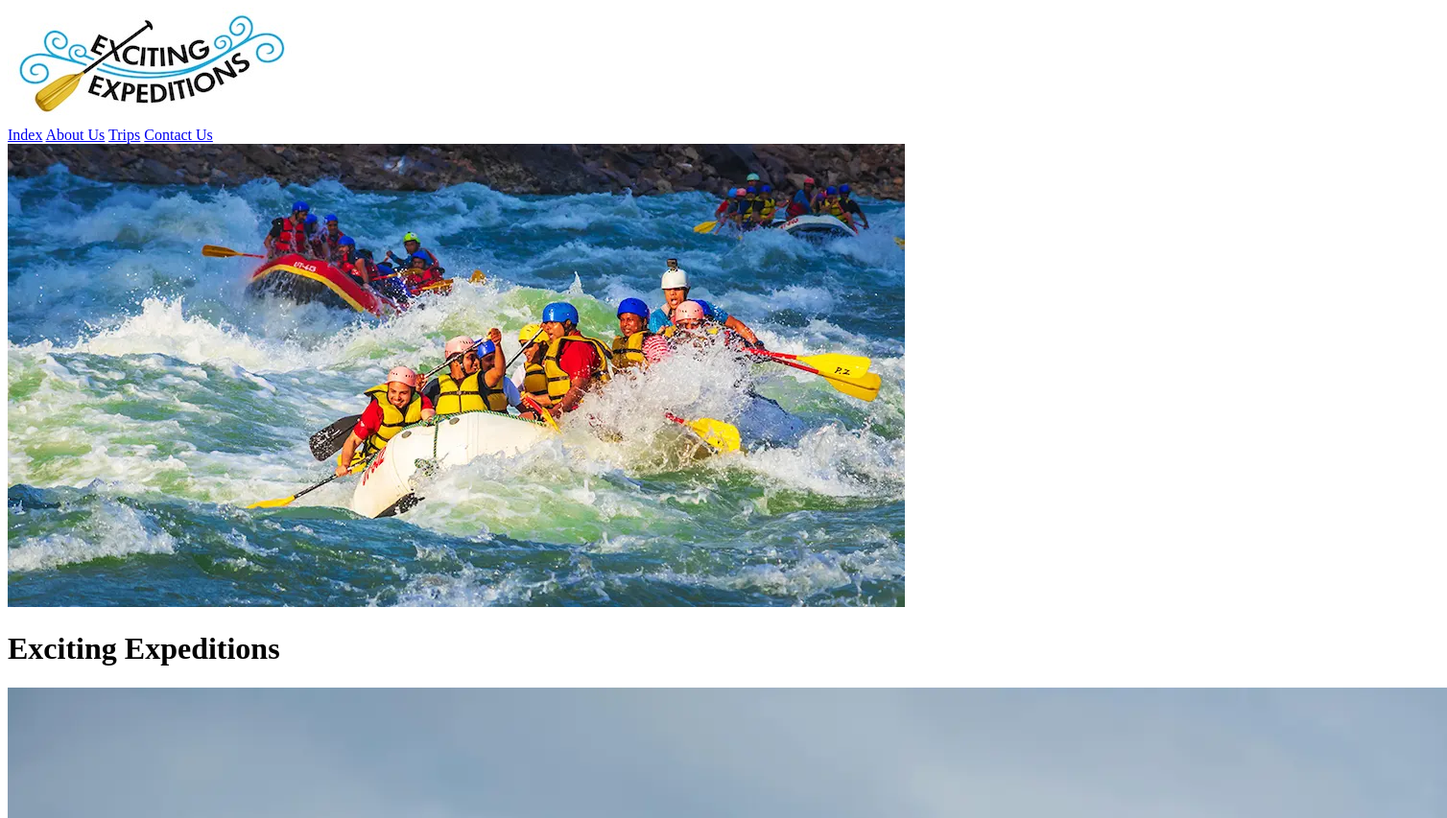
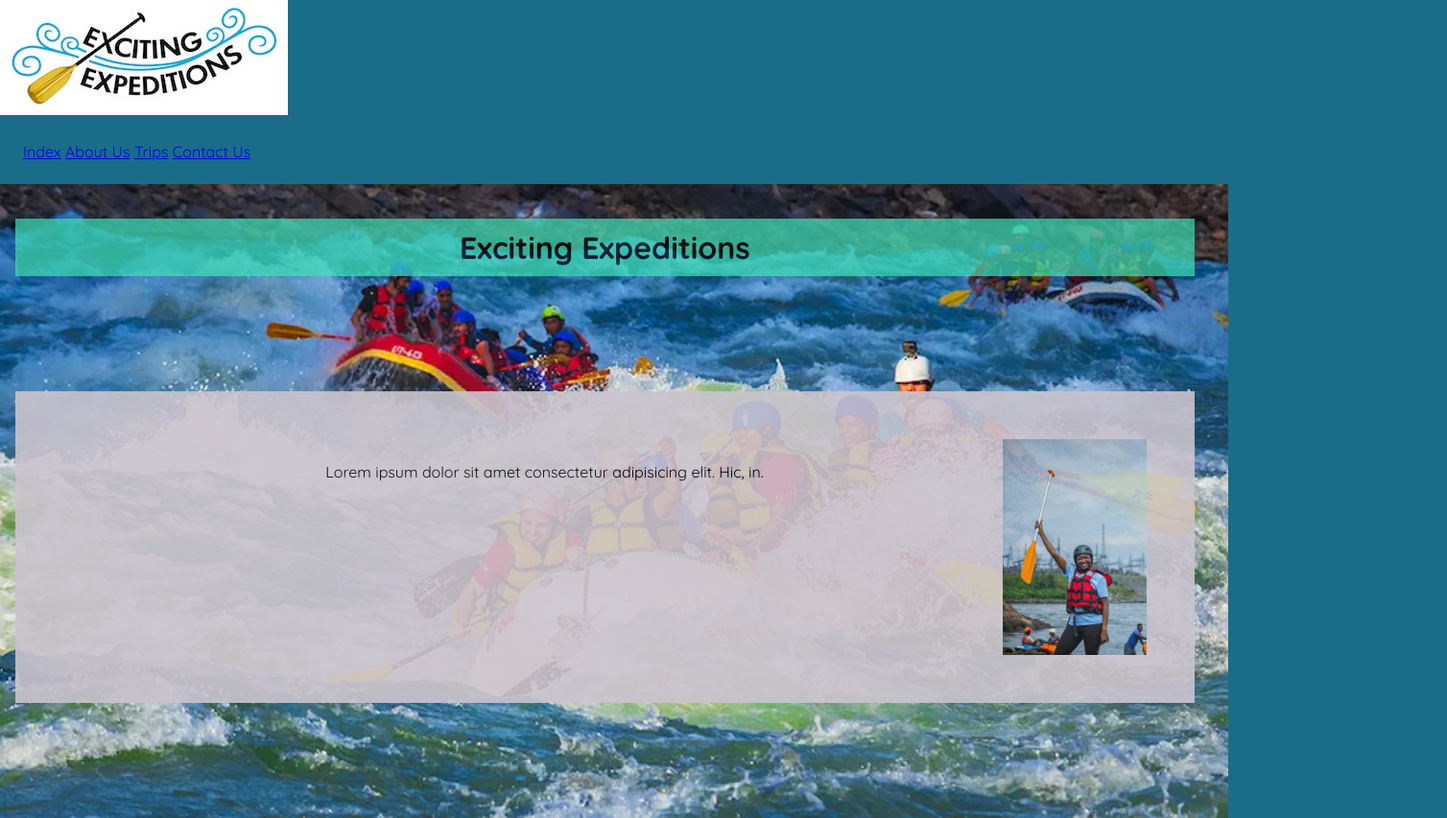
Before and after one commit to cai-rev/wdd130, a plain HTML site: page wwr/about.html in a window 1280 px wide. Shown: the top 853 px of the page at 96% size, 1508 px wide, since content can reach past the window. Drawn offline with Linux system fonts and the light colour scheme; a web font is replaced by a local one.

Commit message:
rafting_2

```diff
--- a/wwr/about.html
+++ b/wwr/about.html
@@ -4,6 +4,7 @@
     <meta charset="UTF-8">
     <meta name="viewport" content="width=device-width, initial-scale=1.0">
     <title>Document</title>
+    <link rel="stylesheet" href="styles/rafting.css">
     <link rel="preconnect" href="https://fonts.googleapis.com">
     <link rel="preconnect" href="https://fonts.gstatic.com" crossorigin>
     <link href="https://fonts.googleapis.com/css2?family=Farro:wght@300;400;500;700&family=Quicksand:wght@300..700&display=swap" rel="stylesheet">
@@ -17,7 +18,8 @@
             <a href="trips.html">Trips</a>
             <a href="contact.html">Contact Us</a>
         </nav>
-        <main>
+    </header>
+    <main>
             <div class="hero">
                 <img src="images/rafting_hero_image.webp" alt="People Rafting">
                 <h1>Exciting Expeditions</h1>
@@ -39,7 +41,6 @@
                 <img src="images/rafting_5.jpg" alt="Group of Rafters paddling">
             </section>
         </main>
-    </header>
     <footer>
         <p>©2025 Exciting Expeditions Cai Reveredo</p>
         <nav class="socialmedia">
--- /dev/null
+++ b/wwr/styles/rafting.css
@@ -0,0 +1,90 @@
+:root {
+    --primary-color: #1a6d89; /* Cerulean */
+    --secondary-color: #07004d; /* Federal Blue */
+    --accent1-color: #42e2b8; /* Aquamarine */
+    --accent2-color: #cac4ce; /* French Gray */
+    --heading-font: "Farro", sans-serif;
+    --body-font: "Quicksand", sans-serif;
+}
+
+header {
+    background-color: var(--primary-color);
+    color: var(--accent2-color)
+}
+
+* {
+    margin: 0;
+    padding: 0;
+    box-sizing: border-box;
+}
+
+body {
+    font-family: var(--body-font);
+    color: var(--accent1-color);
+    height: 100%;
+    width: 100%;
+    background-color: var(--primary-color);
+}
+
+header, main, footer {
+    width: 100%;
+    margin: 0;
+}
+
+h1, h2 {
+    margin: 16px;
+    padding: 8px;
+}
+
+nav, p, section, article {
+    margin: 16px;
+    padding: 8px;
+}
+.socialmedia a {
+    text-decoration: none;
+
+}
+
+.socialmedia img {
+    height: 100px;
+    width: 100px;
+}
+
+.hero {
+    position: relative;
+}
+
+.hero img {
+    display: block;
+    width: 100%;
+    height: auto;
+}
+
+article {
+    position: absolute;
+    top: 200px;
+    width: 96%;
+    padding: 50px;
+    text-align: center;
+    opacity: 0.9;
+    background-color: var(--accent2-color);
+    color: #000000;
+}
+
+h1 {
+    position: absolute;
+    top: 20px;
+    width: 96%;
+    padding: 10px;
+    text-align: center;
+    opacity: 0.7;
+    background-color: var(--accent1-color);
+    color: #000;
+}
+
+.hero article img {
+    float: right;
+    width: 150px;
+    margin: auto;
+    opacity: 1;
+}
```
